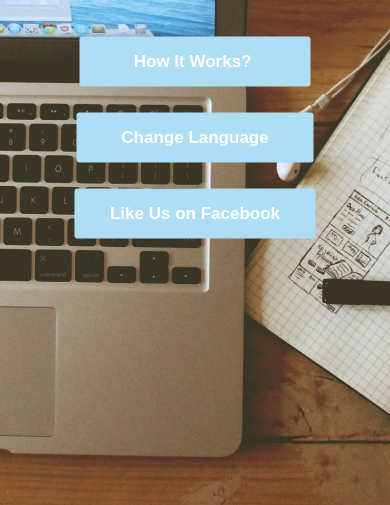
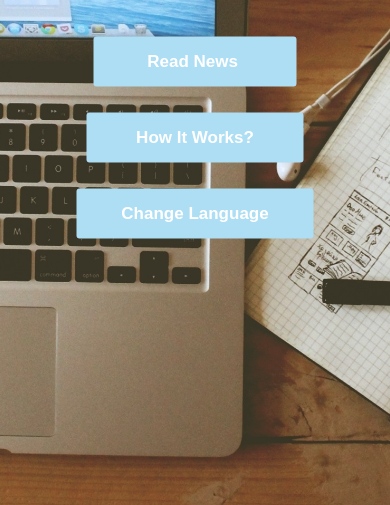
Before and after one commit to adityahub/pne, a plain HTML site: page index.html in a window 390 px wide. Shown: the part 278-783 px from the top of the page. Drawn offline with nearby package versions, Linux system fonts and the light colour scheme; some packages are replaced by stand-ins of ours.

Commit message:
Update index.html

```diff
--- a/index.html
+++ b/index.html
@@ -51,22 +51,22 @@
         <div>  PushNews </div >
             <h1>
            </br></br></br></br></br></br></br>
-           <div class="showcase sweet">
+           <div class="showcase sweet2">
 
-    <button>&nbsp;&nbsp;&nbsp; How It Works?  &nbsp;&nbsp; &nbsp;</button>
+    <a href="loading.html"><button>&nbsp;&nbsp;&nbsp; Read News  &nbsp;&nbsp; &nbsp;</button></a>
 
 </div>
 
 
+<div class="showcase sweet">
+
+    <button>&nbsp;&nbsp;&nbsp;How It Works?&nbsp;&nbsp;&nbsp;</button>
+
+</div>
+
 <div class="showcase sweet1">
 
     <button>&nbsp;&nbsp;Change Language&nbsp;&nbsp;</button>
-
-</div>
-
-<div class="showcase sweet2">
-
-    <a href="http://bit.ly/pnappfb"><button>Like Us on Facebook</button></a>
 
 </div>
 
```
